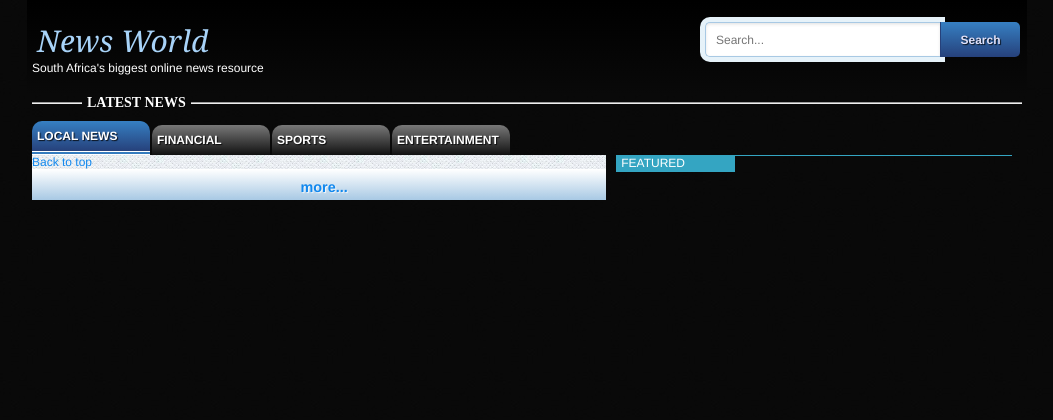
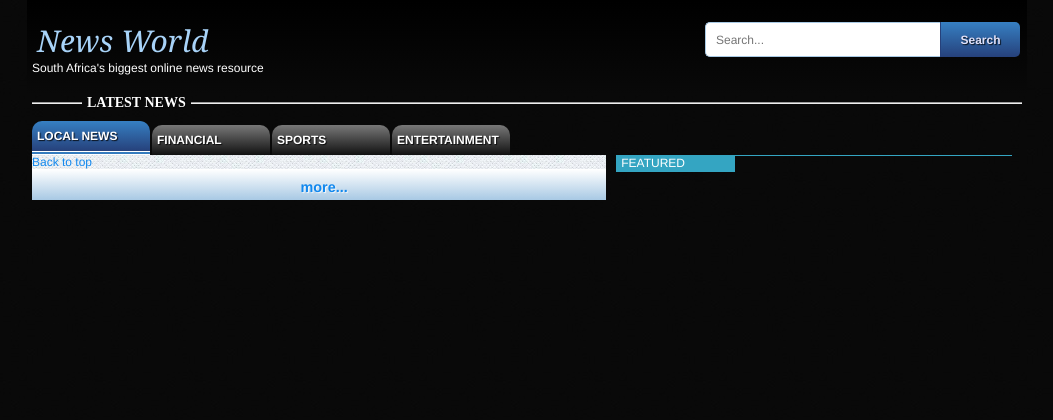
Before and after one commit to miltontony/newsconnector, a Django app: template newsconnector/templates/read.html in a window 1280 px wide. Shown: the top 420 px of the page, without its empty margins (113-1166 px from the left). Run offline with Django 3.2, Linux system fonts and the light colour scheme; the template is opened without the code that fills it, so the values that code supplies are empty.

Commit message:
fixed firefox box-shadow issue

```diff
--- a/newsconnector/templates/static/css/style.css
+++ b/newsconnector/templates/static/css/style.css
@@ -597,7 +597,7 @@ input[type=password] {
 	height: 35px;
 	border: 1px solid #c7d0d2;
 	border-radius: 2px;
-	box-shadow: inset 0 1.5px 3px rgba(190, 190, 190, .4), 0 0 0 5px #f5f7f8;
+	box-shadow: none;
 	-webkit-transition: all .4s ease;
 	-moz-transition: all .4s ease;
 	transition: all .4s ease;
@@ -607,14 +607,12 @@ input[type=text]:hover,
 input[type=search],
 input[type=password]:hover {
 	border: 1px solid #b6bfc0;
-	box-shadow: inset 0 1.5px 3px rgba(190, 190, 190, .7), 0 0 0 5px #f5f7f8;
 }
 
 input[type=text]:focus,
 input[type=search],
 input[type=password]:focus {
 	border: 1px solid #a8c9e4;
-	box-shadow: inset 0 1.5px 3px rgba(190, 190, 190, .4), 0 0 0 5px #e6f2f9;
 }
 
 #date-slider-bg{
```
